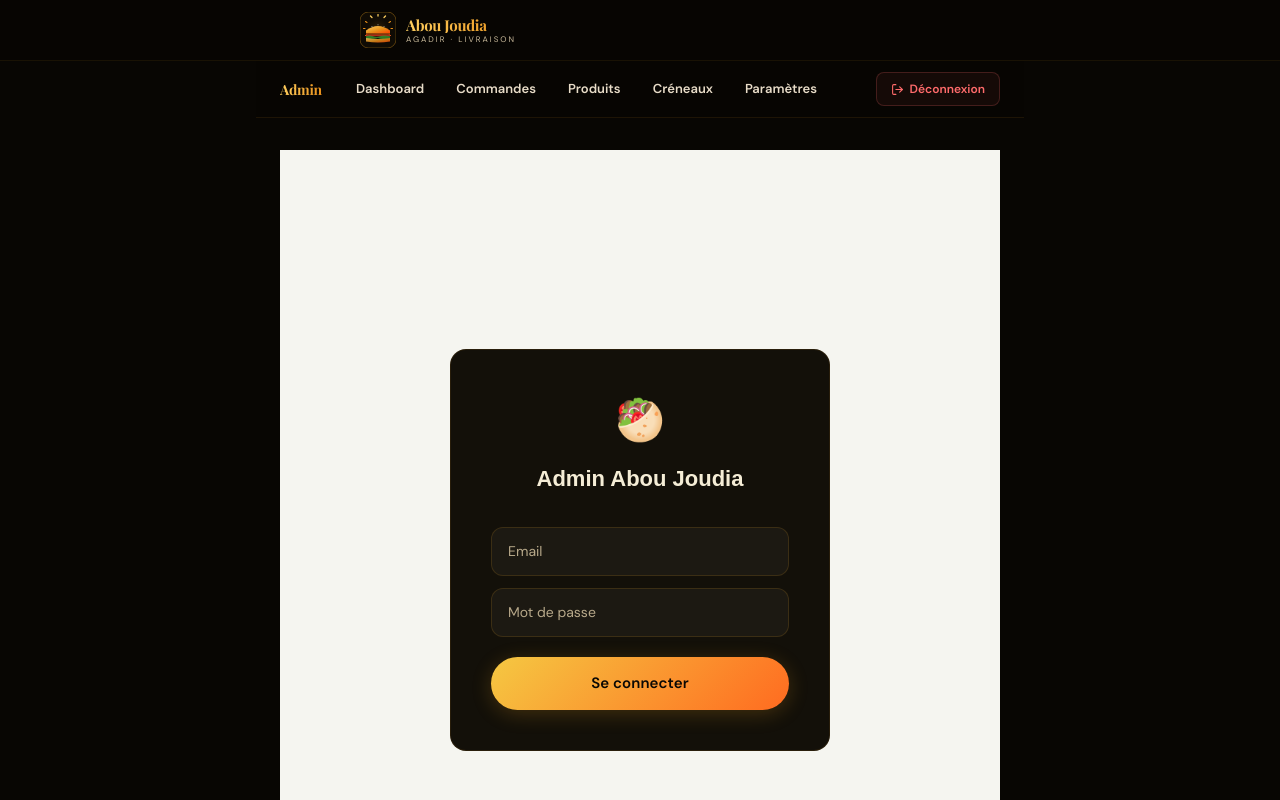
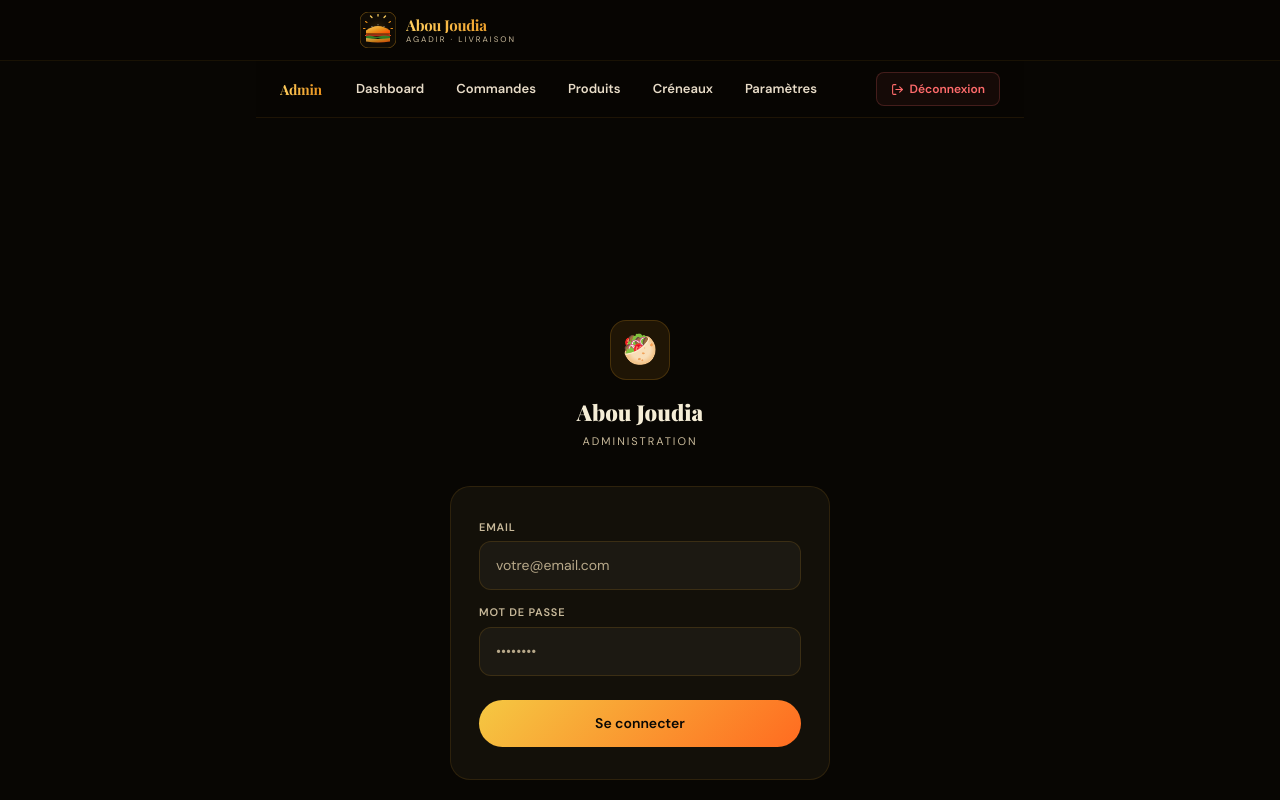
Before and after one commit to Martch-MUNDELE/abou-joudia, a Next.js app: page /admin/login in a window 1280 px wide. Shown: the top 800 px of the page. Built offline with nearby package versions, Linux system fonts and the light colour scheme; no server answers; the database is empty.

Commit message:
fix: page login dark + masquer navbar

```diff
--- /dev/null
+++ b/app/admin/login/layout.tsx
@@ -0,0 +1,7 @@
+export default function LoginLayout({ children }: { children: React.ReactNode }) {
+  return (
+    <div style={{ minHeight: '100vh', background: '#080603' }}>
+      {children}
+    </div>
+  )
+}
--- a/app/admin/login/page.tsx
+++ b/app/admin/login/page.tsx
@@ -20,18 +20,54 @@ export default function AdminLogin() {
   }
 
   return (
-    <div style={{ minHeight: '100vh', display: 'flex', alignItems: 'center', justifyContent: 'center', background: '#F5F5F0' }}>
-      <div className="card" style={{ padding: 40, width: '100%', maxWidth: 380 }}>
-        <div style={{ textAlign: 'center', marginBottom: 32 }}>
-          <div style={{ fontSize: 40, marginBottom: 12 }}>🥙</div>
-          <h1 style={{ fontFamily: 'Syne, sans-serif', fontSize: 22, fontWeight: 800 }}>Admin Abou Joudia</h1>
+    <div style={{ minHeight: '100vh', display: 'flex', alignItems: 'center', justifyContent: 'center', background: '#080603', padding: 16 }}>
+      <div style={{ width: '100%', maxWidth: 380 }}>
+        {/* Logo */}
+        <div style={{ textAlign: 'center', marginBottom: 36 }}>
+          <div style={{ width: 60, height: 60, background: 'rgba(232,160,32,0.1)', border: '1px solid rgba(232,160,32,0.2)', borderRadius: 16, display: 'flex', alignItems: 'center', justifyContent: 'center', fontSize: 28, margin: '0 auto 16px' }}>🥙</div>
+          <h1 style={{ fontFamily: 'Playfair Display, serif', fontSize: 22, fontWeight: 900, color: '#F5EDD6', margin: 0 }}>Abou Joudia</h1>
+          <div style={{ fontSize: 11, color: '#C8B99A', letterSpacing: '2px', textTransform: 'uppercase', marginTop: 4 }}>Administration</div>
         </div>
-        {error && <div style={{ background: '#FEE2E2', color: '#991B1B', padding: '10px 16px', borderRadius: 10, marginBottom: 16, fontSize: 14 }}>{error}</div>}
-        <input type="email" placeholder="Email" value={email} onChange={e => setEmail(e.target.value)} style={{ width: '100%', padding: '14px 16px', borderRadius: 12, border: '1.5px solid #E5E7EB', fontSize: 15, marginBottom: 12, fontFamily: 'DM Sans, sans-serif', boxSizing: 'border-box' }} />
-        <input type="password" placeholder="Mot de passe" value={password} onChange={e => setPassword(e.target.value)} onKeyDown={e => e.key === 'Enter' && login()} style={{ width: '100%', padding: '14px 16px', borderRadius: 12, border: '1.5px solid #E5E7EB', fontSize: 15, marginBottom: 20, fontFamily: 'DM Sans, sans-serif', boxSizing: 'border-box' }} />
-        <button className="btn-primary" style={{ width: '100%', justifyContent: 'center' }} onClick={login} disabled={loading}>
-          {loading ? 'Connexion...' : 'Se connecter'}
-        </button>
+
+        {/* Card */}
+        <div style={{ background: '#131009', border: '1px solid rgba(232,160,32,0.12)', borderRadius: 20, padding: '32px 28px' }}>
+          {error && (
+            <div style={{ background: 'rgba(255,107,107,0.1)', border: '1px solid rgba(255,107,107,0.25)', color: '#FF6B6B', padding: '10px 14px', borderRadius: 10, marginBottom: 20, fontSize: 13, fontFamily: 'DM Sans, sans-serif' }}>
+              {error}
+            </div>
+          )}
+
+          <div style={{ marginBottom: 14 }}>
+            <label style={{ fontSize: 11, fontWeight: 700, color: '#C8B99A', display: 'block', marginBottom: 6, textTransform: 'uppercase', letterSpacing: '0.8px' }}>Email</label>
+            <input
+              type="email"
+              placeholder="votre@email.com"
+              value={email}
+              onChange={e => setEmail(e.target.value)}
+              style={{ width: '100%', padding: '12px 14px', borderRadius: 10, border: '1px solid rgba(232,160,32,0.2)', background: 'rgba(255,255,255,0.03)', color: '#F5EDD6', fontSize: 14, outline: 'none', fontFamily: 'DM Sans, sans-serif', boxSizing: 'border-box' as const }}
+            />
+          </div>
+
+          <div style={{ marginBottom: 24 }}>
+            <label style={{ fontSize: 11, fontWeight: 700, color: '#C8B99A', display: 'block', marginBottom: 6, textTransform: 'uppercase', letterSpacing: '0.8px' }}>Mot de passe</label>
+            <input
+              type="password"
+              placeholder="••••••••"
+              value={password}
+              onChange={e => setPassword(e.target.value)}
+              onKeyDown={e => e.key === 'Enter' && login()}
+              style={{ width: '100%', padding: '12px 14px', borderRadius: 10, border: '1px solid rgba(232,160,32,0.2)', background: 'rgba(255,255,255,0.03)', color: '#F5EDD6', fontSize: 14, outline: 'none', fontFamily: 'DM Sans, sans-serif', boxSizing: 'border-box' as const }}
+            />
+          </div>
+
+          <button
+            onClick={login}
+            disabled={loading}
+            style={{ width: '100%', padding: '13px', borderRadius: 50, border: 'none', background: loading ? 'rgba(232,160,32,0.3)' : 'linear-gradient(135deg,#F5C842,#FF6B20)', color: '#0A0804', fontFamily: 'DM Sans, sans-serif', fontWeight: 800, fontSize: 14, cursor: loading ? 'not-allowed' : 'pointer' }}
+          >
+            {loading ? 'Connexion...' : 'Se connecter'}
+          </button>
+        </div>
       </div>
     </div>
   )
```
